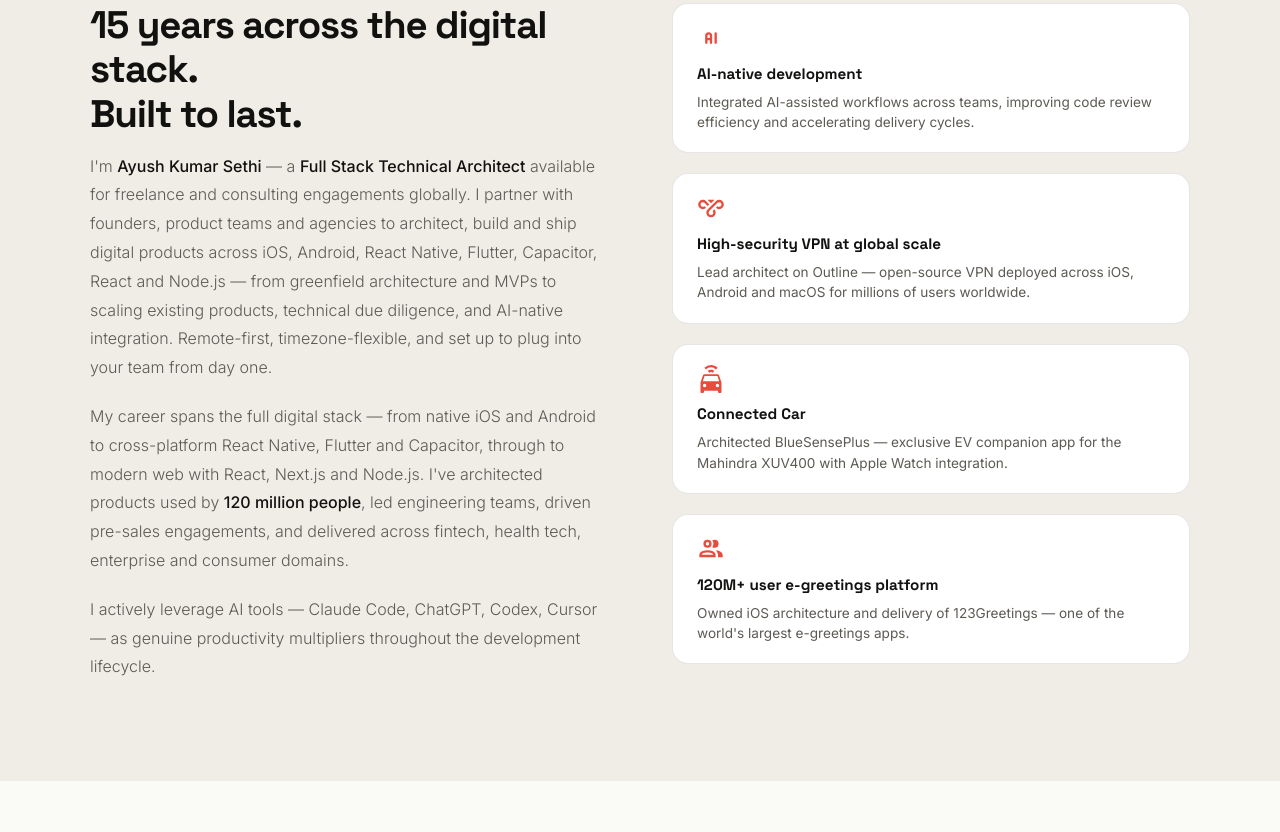
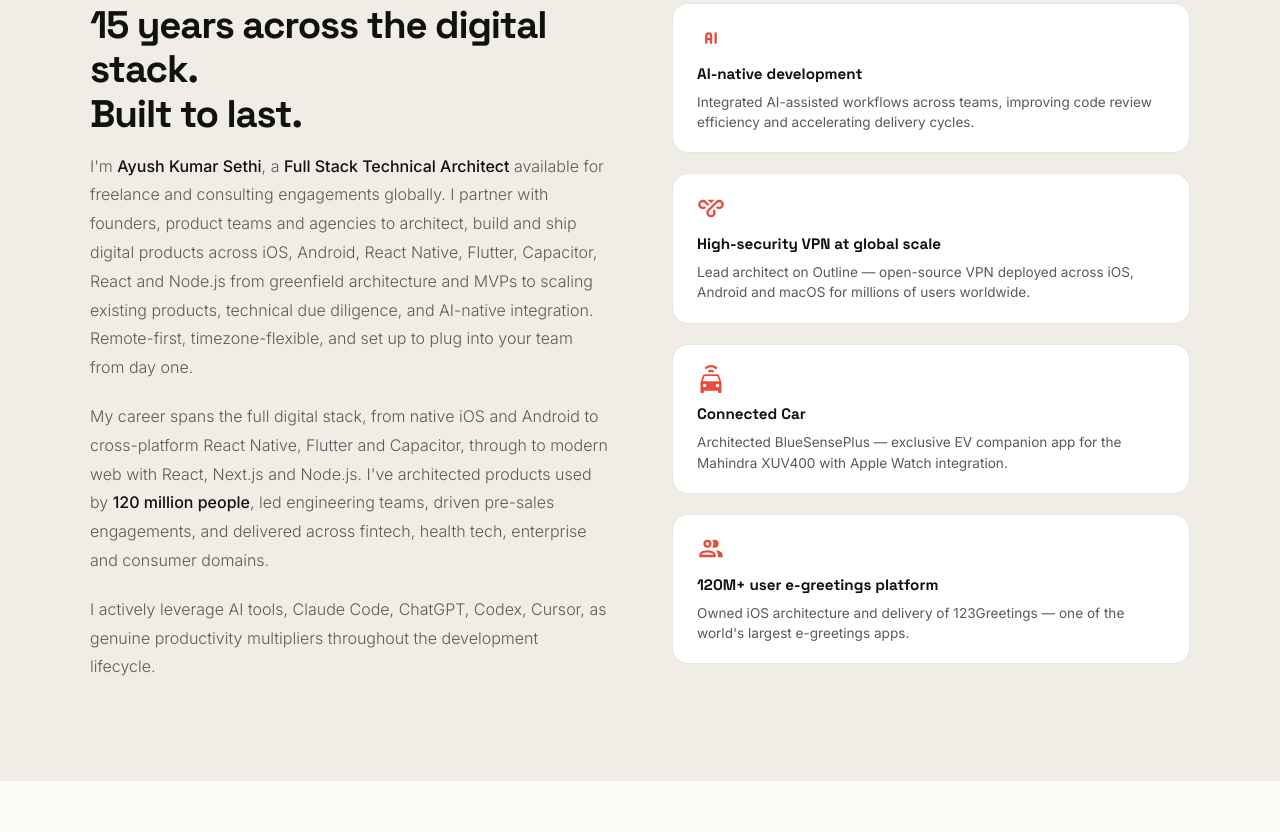
Before and after one commit to aks5686/dev-aks, a plain HTML site: page index.html in a window 1280 px wide. Shown: the part 908-1740 px from the top of the page. Drawn offline with Linux system fonts and the light colour scheme.

Commit message:
minor update

```diff
--- a/index.html
+++ b/index.html
@@ -664,9 +664,9 @@
         <div>
           <h2 class="section-title fade-up fade-up-delay-1">15 years across the digital stack.<br/>Built to last.</h2>
           <div class="about-text fade-up fade-up-delay-2">
-            <p>I'm <strong>Ayush Kumar Sethi</strong> — a <strong>Full Stack Technical Architect</strong> available for freelance and consulting engagements globally. I partner with founders, product teams and agencies to architect, build and ship digital products across iOS, Android, React Native, Flutter, Capacitor, React and Node.js — from greenfield architecture and MVPs to scaling existing products, technical due diligence, and AI-native integration. Remote-first, timezone-flexible, and set up to plug into your team from day one.</p>
-            <p>My career spans the full digital stack — from native iOS and Android to cross-platform React Native, Flutter and Capacitor, through to modern web with React, Next.js and Node.js. I've architected products used by <strong>120 million people</strong>, led engineering teams, driven pre-sales engagements, and delivered across fintech, health tech, enterprise and consumer domains.</p>
-            <p>I actively leverage AI tools — Claude Code, ChatGPT, Codex, Cursor — as genuine productivity multipliers throughout the development lifecycle.</p>
+            <p>I'm <strong>Ayush Kumar Sethi</strong>, a <strong>Full Stack Technical Architect</strong> available for freelance and consulting engagements globally. I partner with founders, product teams and agencies to architect, build and ship digital products across iOS, Android, React Native, Flutter, Capacitor, React and Node.js from greenfield architecture and MVPs to scaling existing products, technical due diligence, and AI-native integration. Remote-first, timezone-flexible, and set up to plug into your team from day one.</p>
+            <p>My career spans the full digital stack, from native iOS and Android to cross-platform React Native, Flutter and Capacitor, through to modern web with React, Next.js and Node.js. I've architected products used by <strong>120 million people</strong>, led engineering teams, driven pre-sales engagements, and delivered across fintech, health tech, enterprise and consumer domains.</p>
+            <p>I actively leverage AI tools, Claude Code, ChatGPT, Codex, Cursor, as genuine productivity multipliers throughout the development lifecycle.</p>
           </div>
         </div>
         <div class="about-highlights">
@@ -780,7 +780,7 @@
   <section class="opensource-section" id="opensource">
     <div class="opensource-inner">
       <div class="section-label fade-up">Open Source</div>
-      <h2 class="section-title fade-up fade-up-delay-1">Building the digital ecosystem. In the open.</h2>
+      <h2 class="section-title fade-up fade-up-delay-1">Building the digital ecosystem. In the open. Free for all.</h2>
       <p class="section-sub fade-up fade-up-delay-2">The Syzygy ecosystem is a full open-source foundation for modern cross-platform development — production-grade libraries, architecture templates, brand-consistent UI kits and CI/CD standards, freely available to every engineer, team and startup shipping on iOS, Android, React Native and Flutter. Built to be picked up, shipped with, and scaled — no strings, no lock-in, MIT licensed.</p>
       <div class="opensource-grid">
         <div class="oss-card fade-up">
```
